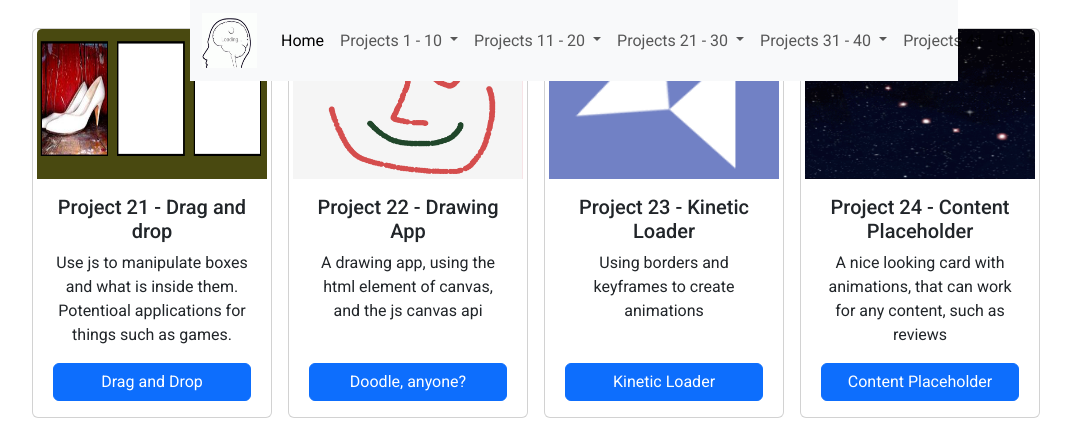
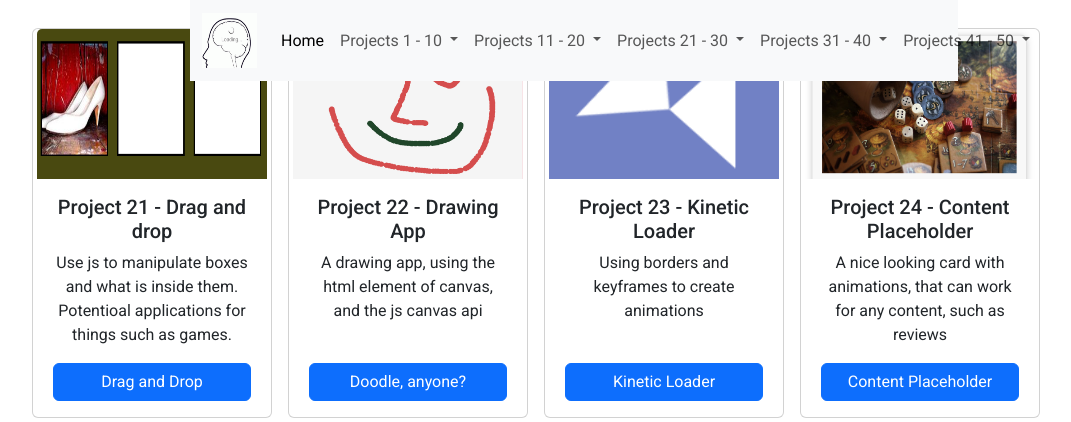
Before and after one commit to ANDREWAHN-UK/50Projects-in-PHP, a PHP site: page /Base/baseIndex21-30.php in a window 1280 px wide. Shown: the top 422 px of the page, without its empty margins (66-1137 px from the left). Run offline with PHP 8.4, Linux system fonts and the light colour scheme.

Commit message:
add thumbnail for project 24; update base 21-30

```diff
--- a/Base/baseIndex21-30.php
+++ b/Base/baseIndex21-30.php
@@ -72,11 +72,11 @@
                 </div>
 
                 <div class="card mx-2" style="width: 15rem;" style="height: 10rem;">
-                    <img src="../Base/baseMedia/ladyOnRocket.gif" class="card-img-top" alt="...">
+                    <img src="../Project24/media/Project24thumb.png" class="card-img-top" alt="...">
                     <div class="card-body">
                         <h5 class="card-title">Project 24 - Content Placeholder</h5>
                         <p class="card-text"> A nice looking card with animations, that can work for any content, such as reviews</p>
-                        <a href="" class="btn btn-primary"> Content Placeholder
+                        <a href="../Project24/project24.php" class="btn btn-primary"> Content Placeholder
                         </a>
                     </div>
                 </div>
```
Also changed, not shown: Project24/media/Project24thumb.png (added).
